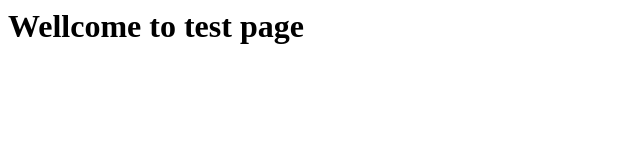
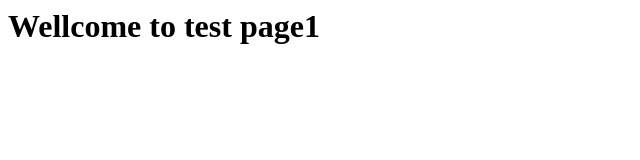
Before and after one commit to kapilkumar0001/company1, a plain HTML site: page index.html in a window 1280 px wide. Shown: the full height of the page, 0-640 px from the left. Drawn offline with Linux system fonts and the light colour scheme.

Commit message:
Update index.html

```diff
--- a/index.html
+++ b/index.html
@@ -1,5 +1,5 @@
 <html>
   <body>
-    <h1>Wellcome to test page</h1>
+    <h1>Wellcome to test page1</h1>
   </body>
 </html>
```
